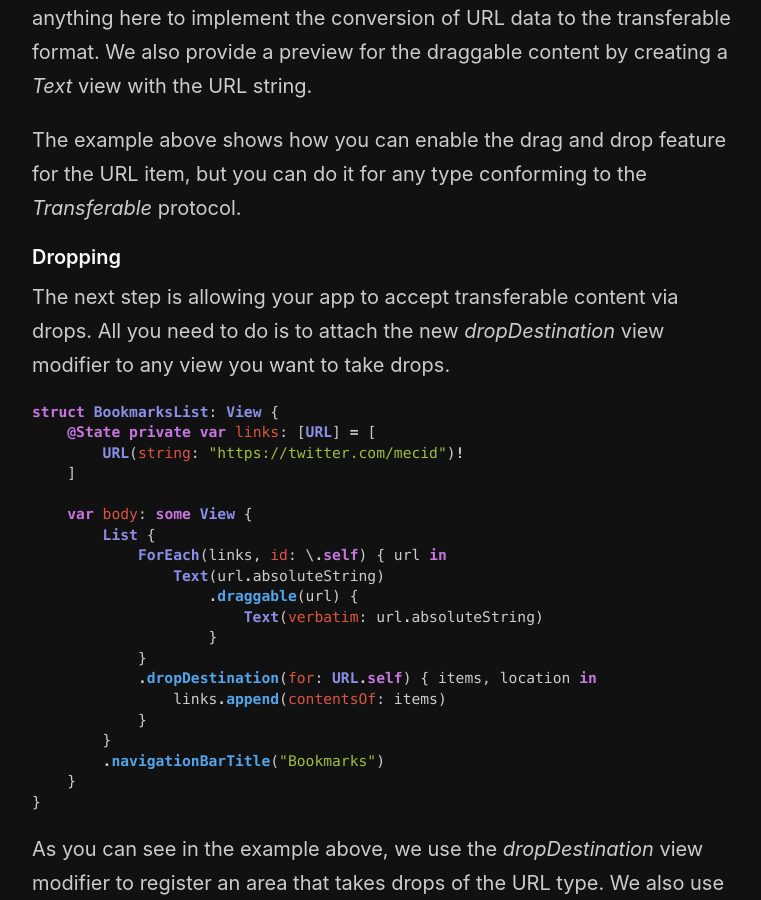
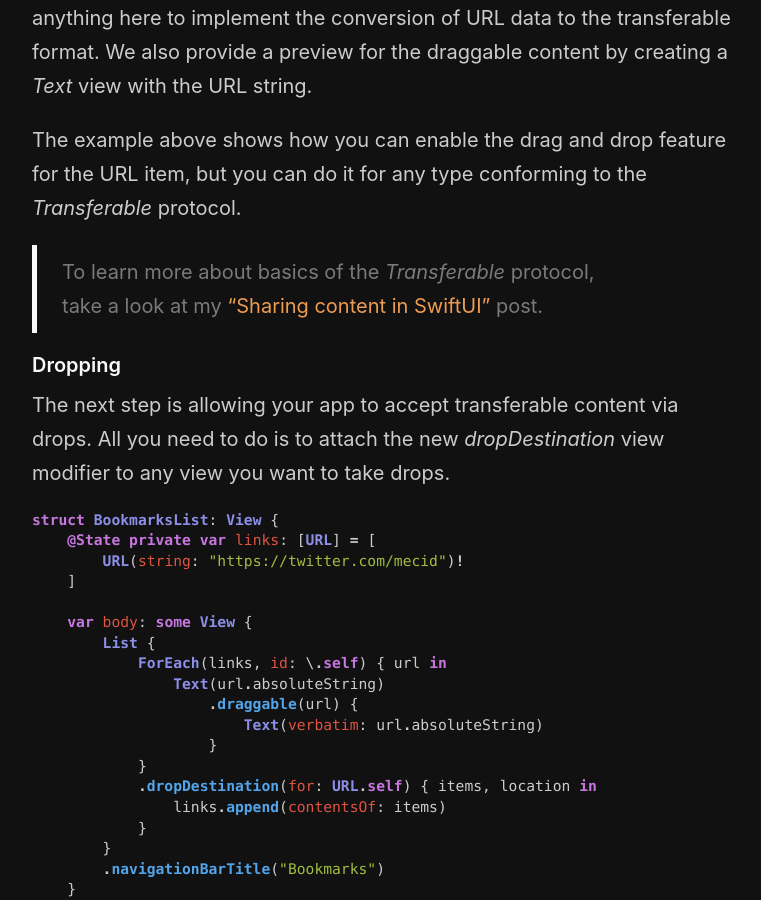
Before and after one commit to mecid/mecid.github.io, a Jekyll site: the page built from _posts/2023-04-05-drag-and-drop-transferable-data-in-swiftui.md, in a window 1280 px wide and 900 px high, scrolled down 1161 px. Shown: the whole window, without its empty margins (258-1019 px from the left). Built offline with Jekyll 4.4.1, drawn with Linux system fonts in a browser that asks for light colours.

Commit message:
reference post added to the drag and drop post

```diff
--- a/_posts/2023-04-05-drag-and-drop-transferable-data-in-swiftui.md
+++ b/_posts/2023-04-05-drag-and-drop-transferable-data-in-swiftui.md
@@ -32,6 +32,8 @@
 
 The example above shows how you can enable the drag and drop feature for the URL item, but you can do it for any type conforming to the *Transferable* protocol.
 
+> To learn more about basics of the *Transferable* protocol, take a look at my ["Sharing content in SwiftUI"](/2023/03/28/sharing-content-in-swiftui/) post.
+
 #### Dropping
 The next step is allowing your app to accept transferable content via drops. All you need to do is to attach the new *dropDestination* view modifier to any view you want to take drops.
 
```
